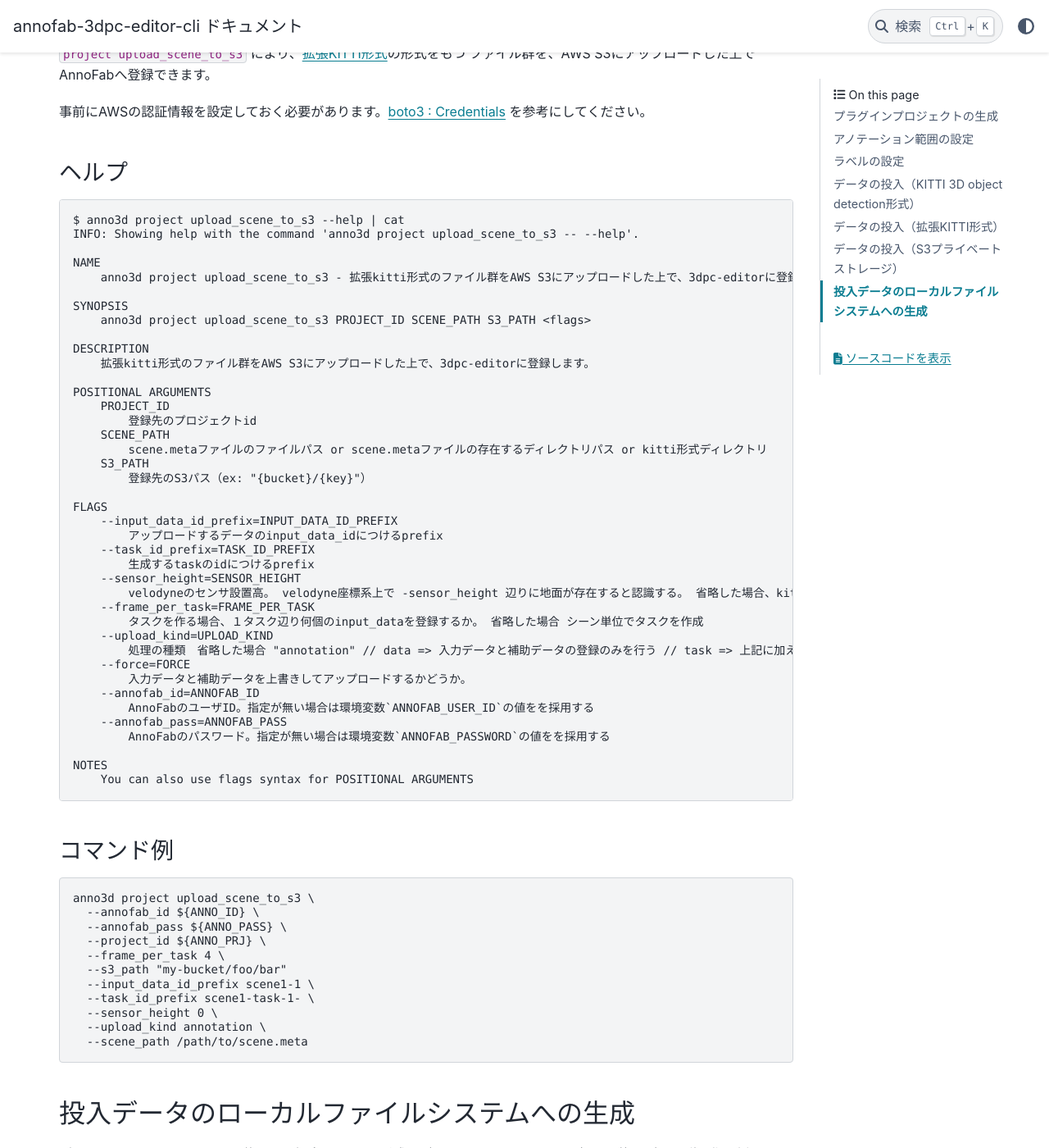
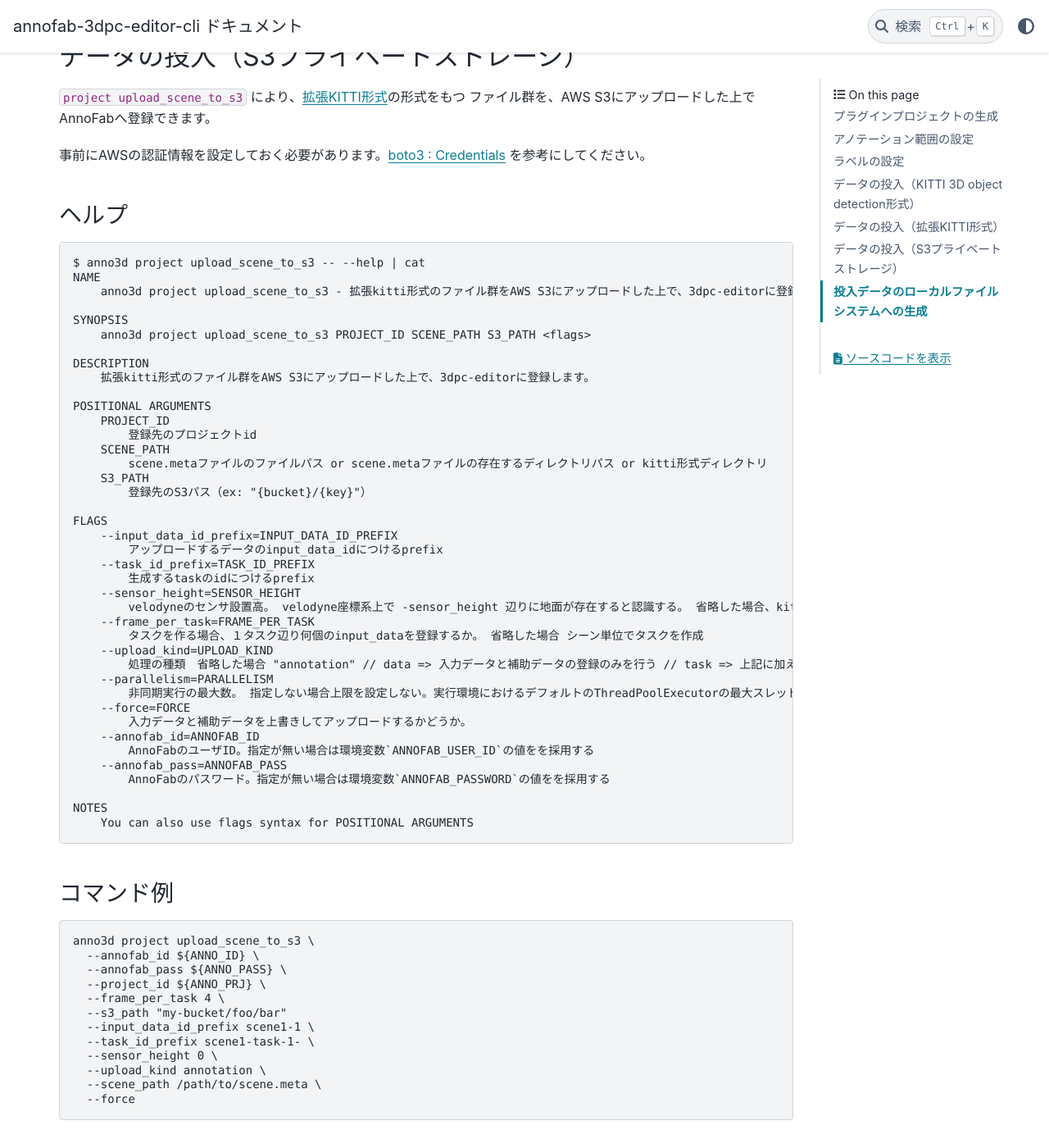
Before and after one commit to kurusugawa-computer/annofab-3dpc-editor-cli, a Sphinx documentation site: the page built from docs/user_guide/command_sample.md, in a window 1280 px wide and 1400 px high, scrolled down 7944 px. Shown: the whole window at 82% size. Built offline with Sphinx 7.4.7 and the PyData theme 0.15.4, drawn with Linux system fonts in a browser that asks for light colours; some of the changed text lies outside the part shown.

Commit message:
コマンドサンプルを更新

````diff
--- a/docs/user_guide/command_sample.md
+++ b/docs/user_guide/command_sample.md
@@ -314,6 +313,8 @@
         カメラのhorizontal FOVの角度[degree] 指定が無い場合はcalibデータから計算する。 calibデータも無い場合はkittiのカメラ仕様を採用する。
     --sensor_height=SENSOR_HEIGHT
         点群のセンサ(velodyne)の設置高。単位は点群の単位系（=kittiであれば[m]） 3dpc-editorは、この値を元に地面の高さを仮定する。 指定が無い場合はkittiのvelodyneの設置高を採用する
+    --parallelism=PARALLELISM
+        非同期実行の最大数。 指定しない場合上限を設定しない。実行環境におけるデフォルトのThreadPoolExecutorの最大スレッド数を超える値を与えても意味がない。
     --force=FORCE
         入力データと補助データを上書きしてアップロードするかどうか。
     --annofab_id=ANNOFAB_ID
@@ -323,7 +324,6 @@
 
 NOTES
     You can also use flags syntax for POSITIONAL ARGUMENTS
-
 ```
 
 
@@ -333,12 +333,13 @@
 anno3d project upload_kitti_data \
   --annofab_id ${ANNO_ID} \
   --annofab_pass ${ANNO_PASS} \
-  --project_id "3dpc-editor-trial" \
+  --project_id ${ANNO_PRJ} \
   --kitti_dir "path/to/kitti3d/dir" \
   --skip 0 \
   --size 30 \
   --camera_horizontal_fov 56  \
-  --sensor_height 0
+  --sensor_height 0 \
+  --force
 ```
 
 ### データの投入（拡張KITTI形式）
@@ -351,9 +352,7 @@
 #### ヘルプ
 
 ```
-$ anno3d project upload_scene --help | cat
-INFO: Showing help with the command 'anno3d project upload_scene -- --help'.
-
+$ anno3d project upload_scene -- --help | cat
 NAME
     anno3d project upload_scene - 拡張kitti形式のファイル群をAnnoFabにアップロードします
 
@@ -380,6 +379,8 @@
         タスクを作る場合、１タスク辺り何個のinput_dataを登録するか。 省略した場合 シーン単位でタスクを作成
     --upload_kind=UPLOAD_KIND
         処理の種類　省略した場合 "annotation" // data => 入力データと補助データの登録のみを行う // task => 上記に加えて、タスクの生成を行う // annotation => 上記に加えて、アノテーションの登録を行う
+    --parallelism=PARALLELISM
+        非同期実行の最大数。 指定しない場合上限を設定しない。実行環境におけるデフォルトのThreadPoolExecutorの最大スレッド数を超える値を与えても意味がない。
     --force=FORCE
         入力データと補助データを上書きしてアップロードするかどうか。
     --annofab_id=ANNOFAB_ID
@@ -404,7 +405,8 @@
   --task_id_prefix scene1-task-1- \
   --sensor_height 0 \
   --upload_kind annotation \
-  --scene_path /path/to/scene.meta
+  --scene_path /path/to/scene.meta \
+  --force
 ```
 
 ### データの投入（S3プライベートストレージ）
@@ -418,9 +420,7 @@
 #### ヘルプ
 
 ```
-$ anno3d project upload_scene_to_s3 --help | cat
-INFO: Showing help with the command 'anno3d project upload_scene_to_s3 -- --help'.
-
+$ anno3d project upload_scene_to_s3 -- --help | cat
 NAME
     anno3d project upload_scene_to_s3 - 拡張kitti形式のファイル群をAWS S3にアップロードした上で、3dpc-editorに登録します。
 
@@ -449,6 +449,8 @@
         タスクを作る場合、１タスク辺り何個のinput_dataを登録するか。 省略した場合 シーン単位でタスクを作成
     --upload_kind=UPLOAD_KIND
         処理の種類　省略した場合 "annotation" // data => 入力データと補助データの登録のみを行う // task => 上記に加えて、タスクの生成を行う // annotation => 上記に加えて、アノテーションの登録を行う
+    --parallelism=PARALLELISM
+        非同期実行の最大数。 指定しない場合上限を設定しない。実行環境におけるデフォルトのThreadPoolExecutorの最大スレッド数を超える値を与えても意味がない。
     --force=FORCE
         入力データと補助データを上書きしてアップロードするかどうか。
     --annofab_id=ANNOFAB_ID
@@ -474,7 +476,8 @@
   --task_id_prefix scene1-task-1- \
   --sensor_height 0 \
   --upload_kind annotation \
-  --scene_path /path/to/scene.meta
+  --scene_path /path/to/scene.meta \
+  --force
 ```
 
 
````
Also changed, not shown: other parts of docs/user_guide/command_sample.md (+1 -2 lines).
